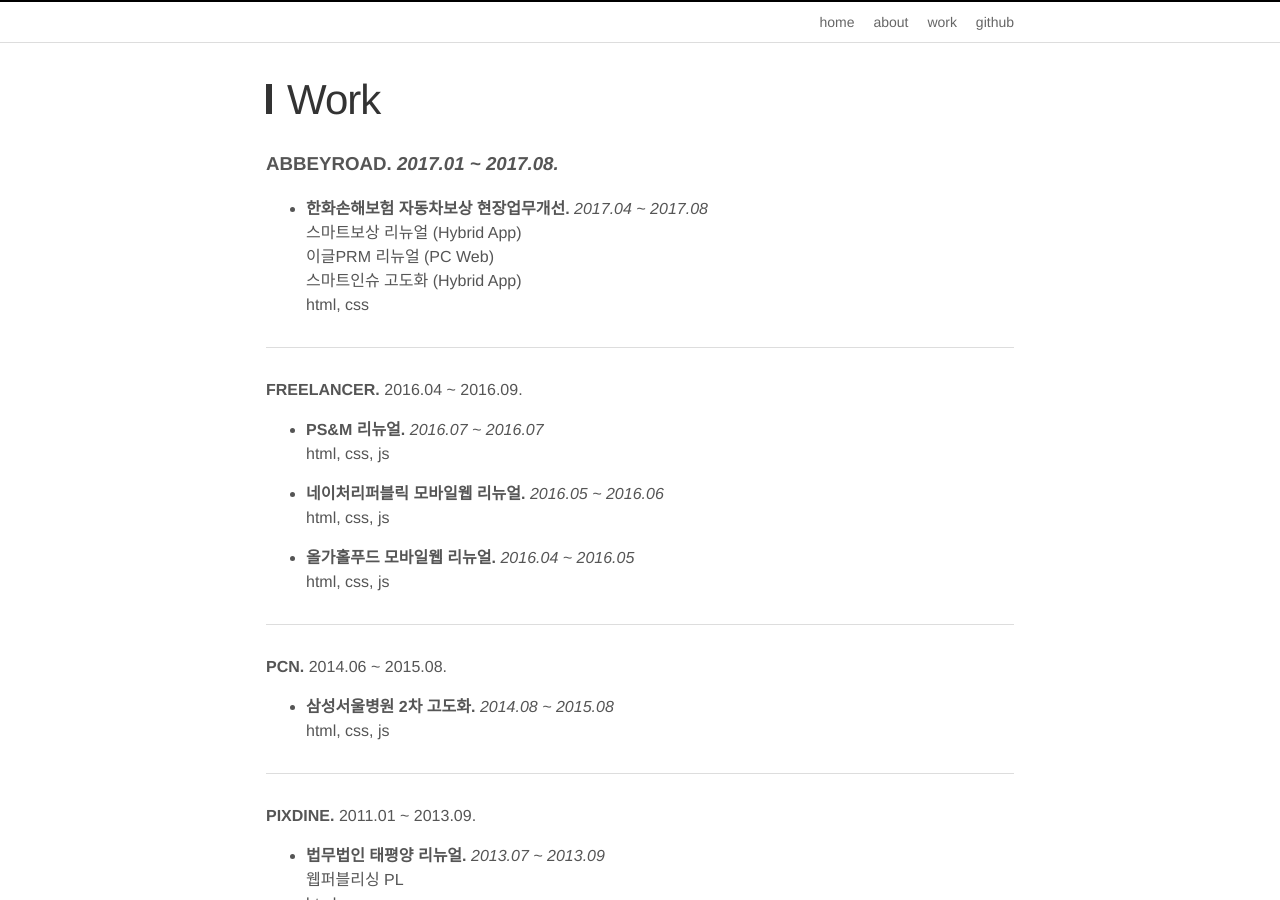
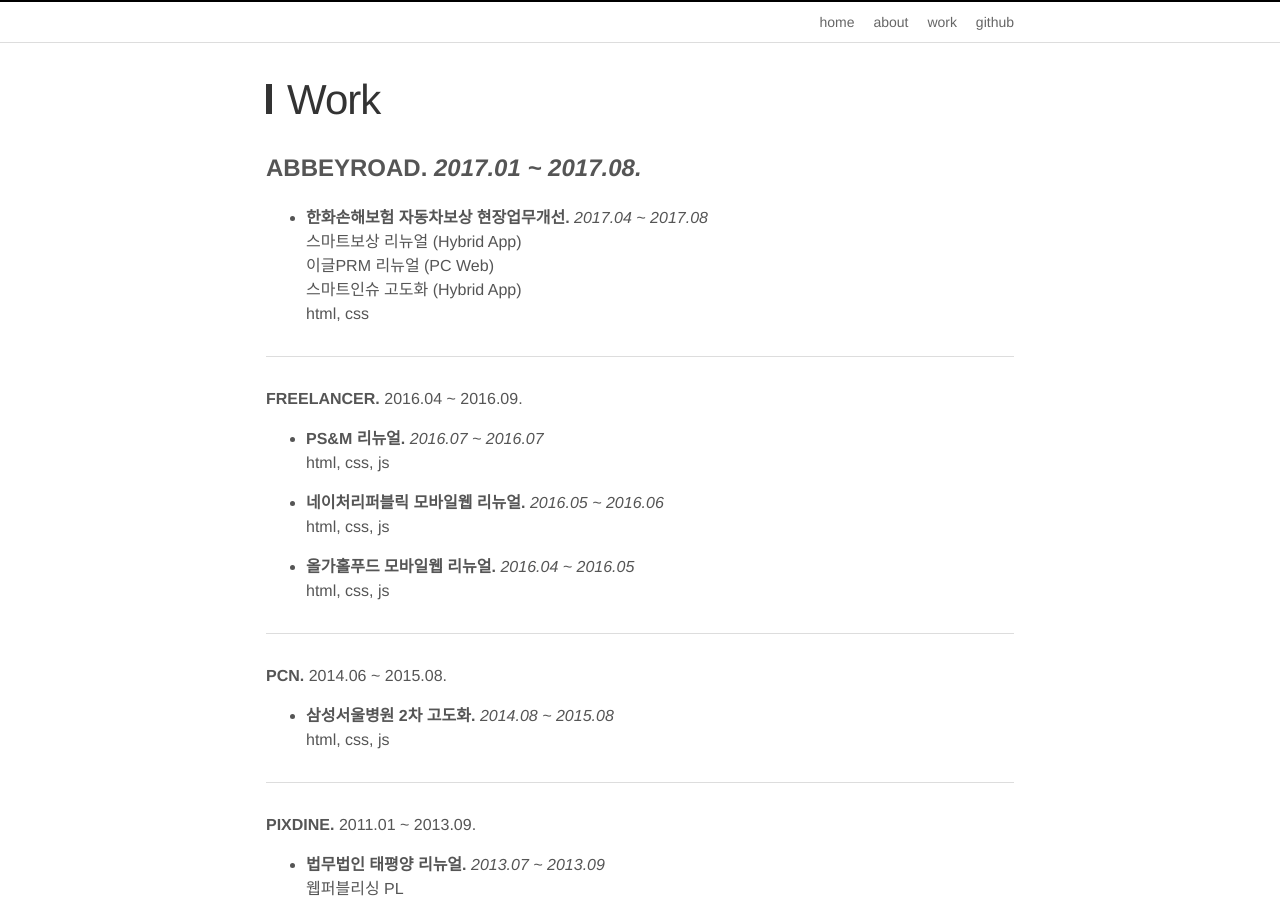
Before and after one commit to imyb/imyb.github.io, a Jekyll site: the page built from work.md, in a window 1280 px wide and 900 px high. Built offline with Jekyll 4.4.1, drawn with Linux system fonts in a browser that asks for light colours.

Commit message:
Update work.md

```diff
--- a/work.md
+++ b/work.md
@@ -5,7 +5,7 @@
 ---
 
 
-### **ABBEYROAD.** _2017.01 ~ 2017.08._
+## ABBEYROAD. _2017.01 ~ 2017.08._
 
 - **한화손해보험 자동차보상 현장업무개선.**
   _2017.04 ~ 2017.08_<br>
```
